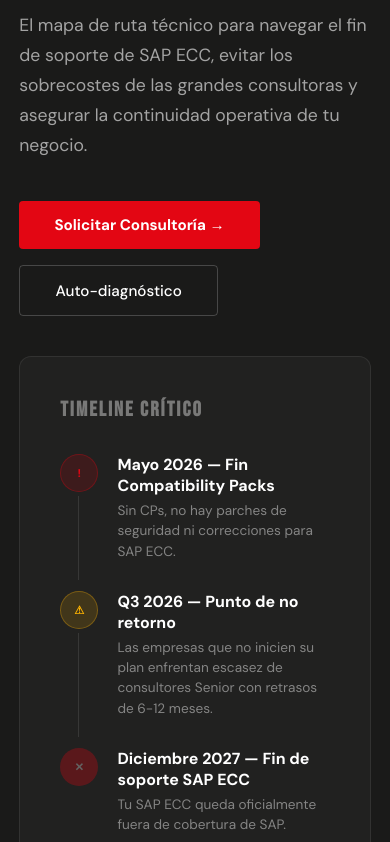
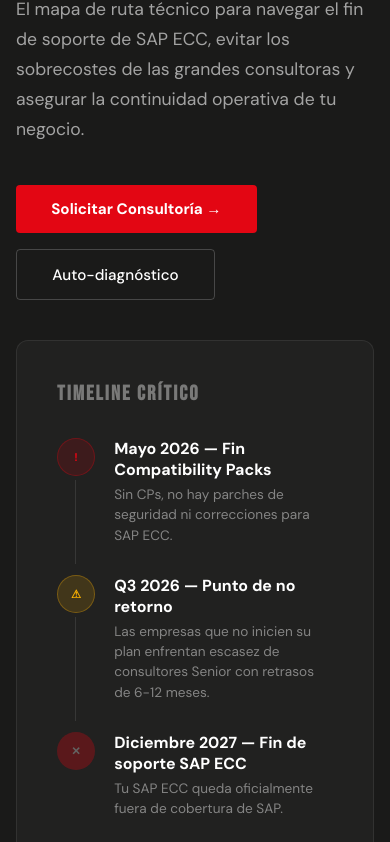
Before and after one commit to gagrosso/frameworkSAP2026, a plain HTML site: page index.html in a window 390 px wide. Shown: the part 295-1137 px from the top of the page. Drawn offline with nearby package versions, Linux system fonts and the light colour scheme.

Commit message:
Update viewport meta tag and adjust styles

```diff
--- a/index.html
+++ b/index.html
@@ -2,11 +2,18 @@
 <html lang="es">
 <head>
 <meta charset="UTF-8">
-<meta name="viewport" content="width=device-width, initial-scale=1.0">
+<meta name="viewport" content="width=device-width, initial-scale=1.0, maximum-scale=5.0, minimum-scale=1.0">
+<meta http-equiv="X-UA-Compatible" content="IE=edge">
 <title>Framework de Decisión SAP 2026 | TeGeVe</title>
 <link href="https://fonts.googleapis.com/css2?family=Bebas+Neue&family=DM+Sans:ital,wght@0,400;0,500;0,700;1,400&display=swap" rel="stylesheet">
 <script src="https://cdn.jsdelivr.net/npm/chart.js"></script>
 <style>
+  html {
+    font-size: 16px;
+    -webkit-text-size-adjust: 100%;
+    text-size-adjust: 100%;
+  }
+
   :root {
     --red: #e30613;
     --red-dark: #b8050f;
@@ -109,10 +116,13 @@
   .hero {
     position: relative;
     min-height: 100vh;
+    min-height: 100dvh;
     background: var(--bg-hero);
     display: flex;
     align-items: center;
+    justify-content: center;
     overflow: hidden;
+    padding-top: 100px;
   }
 
   .hero::before {
@@ -146,13 +156,24 @@
     max-width: 1200px;
     width: 100%;
     margin: 0 auto;
-    padding: 7rem 2rem 3rem;
+    padding: 2rem;
     position: relative;
     z-index: 2;
     display: grid;
     grid-template-columns: 1.1fr 0.9fr;
     gap: 4rem;
     align-items: center;
+  }
+
+  /* Scale up for very large screens */
+  @media (min-width: 1600px) {
+    .hero-inner, .section-inner, .stats-inner, .nav-inner, .cta-inner {
+      max-width: 1400px;
+    }
+    .hero h1 { font-size: 6rem; }
+    .hero-sub { font-size: 1.25rem; }
+    .section-title { font-size: 3.8rem; }
+    .stat-number { font-size: 3.5rem; }
   }
 
   .hero-badge {
@@ -1198,12 +1219,12 @@
     .nav-links { display: none; }
     .mobile-menu { display: block; }
     .hero { min-height: auto; padding-top: 6rem; padding-bottom: 3rem; }
+    .hero-inner { padding: 1rem; }
   }
 
   @media (max-width: 600px) {
     .stats-inner { grid-template-columns: 1fr; }
     .section { padding: 4rem 1.2rem; }
-    .hero-inner { padding: 2rem 1.2rem; }
     .cta-buttons { flex-direction: column; align-items: center; }
     .talent-stats { grid-template-columns: 1fr; }
   }
```
